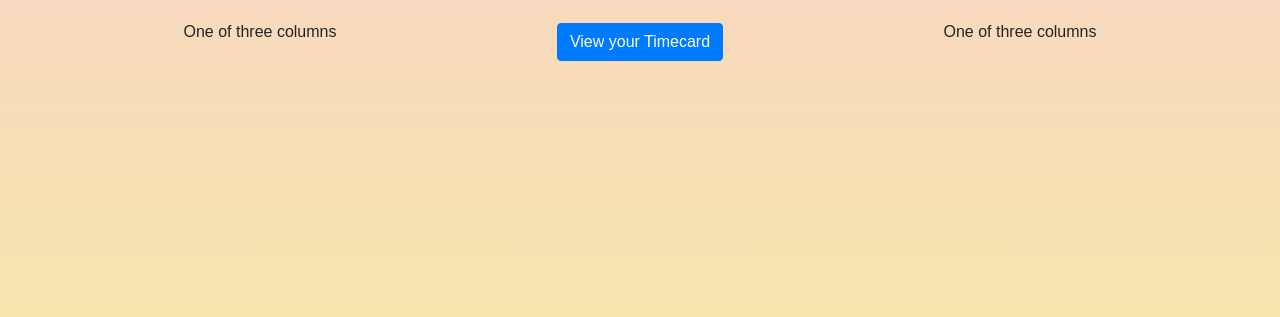
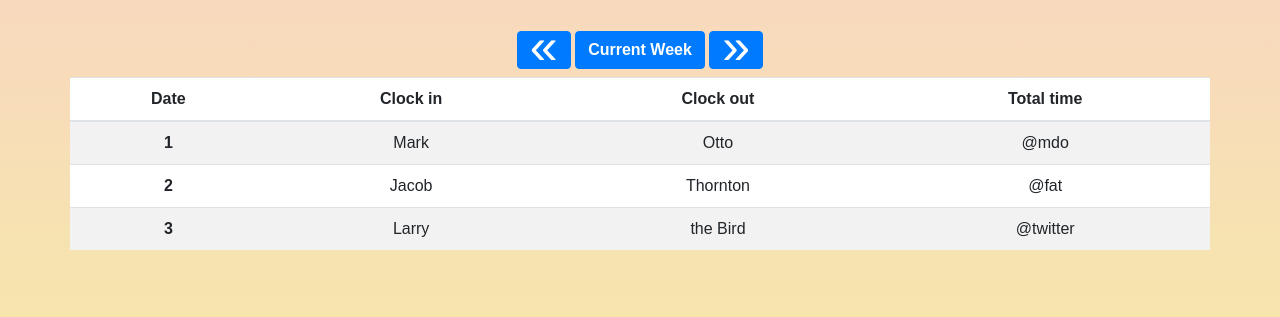
Before and after one commit to revenghost/RTT, a website: page public/pages/timeCard.html in a window 1280 px wide. Shown: the part 291-608 px from the top of the page. Drawn offline with nearby package versions, Linux system fonts and the light colour scheme; files whose address does not match are found by name.

Commit message:
Timecard arrow buttons

```diff
--- a/public/pages/timeCard.html
+++ b/public/pages/timeCard.html
@@ -9,7 +9,7 @@
   <!-- Bootstrap CSS -->
   <link rel="stylesheet" href="https://stackpath.bootstrapcdn.com/bootstrap/4.5.2/css/bootstrap.min.css"
     integrity="sha384-JcKb8q3iqJ61gNV9KGb8thSsNjpSL0n8PARn9HuZOnIxN0hoP+VmmDGMN5t9UJ0Z" crossorigin="anonymous">
-  <!-- Custom CSS -->
+    <!-- Custom CSS -->
   <link rel="stylesheet" href="../styles/style.css">
 </head>
 
@@ -33,15 +33,48 @@
   </br>
   <div class="container">
     <div class="row">
-      <div class="col-sm">
-        One of three columns
-      </div>
-      <div class="col-sm">
-        <button type="button" id="TimecardView" class="btn btn-primary">View your Timecard</button>
-      </div>
-      <div class="col-sm">
-        One of three columns
-      </div>
+      <div style="margin: auto;">
+        <button type="button" class="btn btn-primary">
+          <span> &#171;</span>
+          </button>
+        <button type="button" id="TimecardView" class="btn btn-primary"><b>Current Week</b></button>
+        <button type="button" class="btn btn-primary">
+          <span> &#187;</span>
+          </button>
+
+        </div>
+      </br></br></br>
+      <table class="table table-striped">
+        <thead>
+          <tr>
+            <th scope="col">Date</th>
+            <th scope="col">Clock in</th>
+            <th scope="col">Clock out</th>
+            <th scope="col">Total time</th>
+          </tr>
+        </thead>
+        <tbody>
+          <tr>
+            <th scope="row">1</th>
+            <td>Mark</td>
+            <td>Otto</td>
+            <td>@mdo</td>
+          </tr>
+          <tr>
+            <th scope="row">2</th>
+            <td>Jacob</td>
+            <td>Thornton</td>
+            <td>@fat</td>
+          </tr>
+          <tr>
+            <th scope="row">3</th>
+            <td>Larry</td>
+            <td>the Bird</td>
+            <td>@twitter</td>
+          </tr>
+        </tbody>
+      </table>
+
     </div>
   </div>
 
--- a/public/styles/style.css
+++ b/public/styles/style.css
@@ -39,6 +39,12 @@ html, body {
     color: #fff;
     transform: translateY(-1px);
   }
+
+button span{
+  line-height: 0px;
+  font-size: 50px;
+  vertical-align:-8px
+}
 
   /* autocomplete css below */
 
@@ -103,3 +109,7 @@ input[type=submit] {
   background-color: DodgerBlue !important;
   color: #ffffff;
 }
+
+table {
+  background-color: #ffffff;
+}
--- a/routes/api-routes.js
+++ b/routes/api-routes.js
@@ -3,7 +3,7 @@ const db = require("../models");
 module.exports = function (app) {
 
     app.get("/api/users", function (req, res) {
-        db.timePunch.find({})
+        db.addUser.find({})
             .then(data => {
                 res.json(data);
                 console.log(data);
@@ -36,6 +36,8 @@ app.post("/api/users", function (req, res) {
     });
 });
 
+// app.delete("/api/deleteUser")
+
 app.get("/api/search", function (req, res) {
     db.addUser.aggregate([ {
         "$search": {
```
